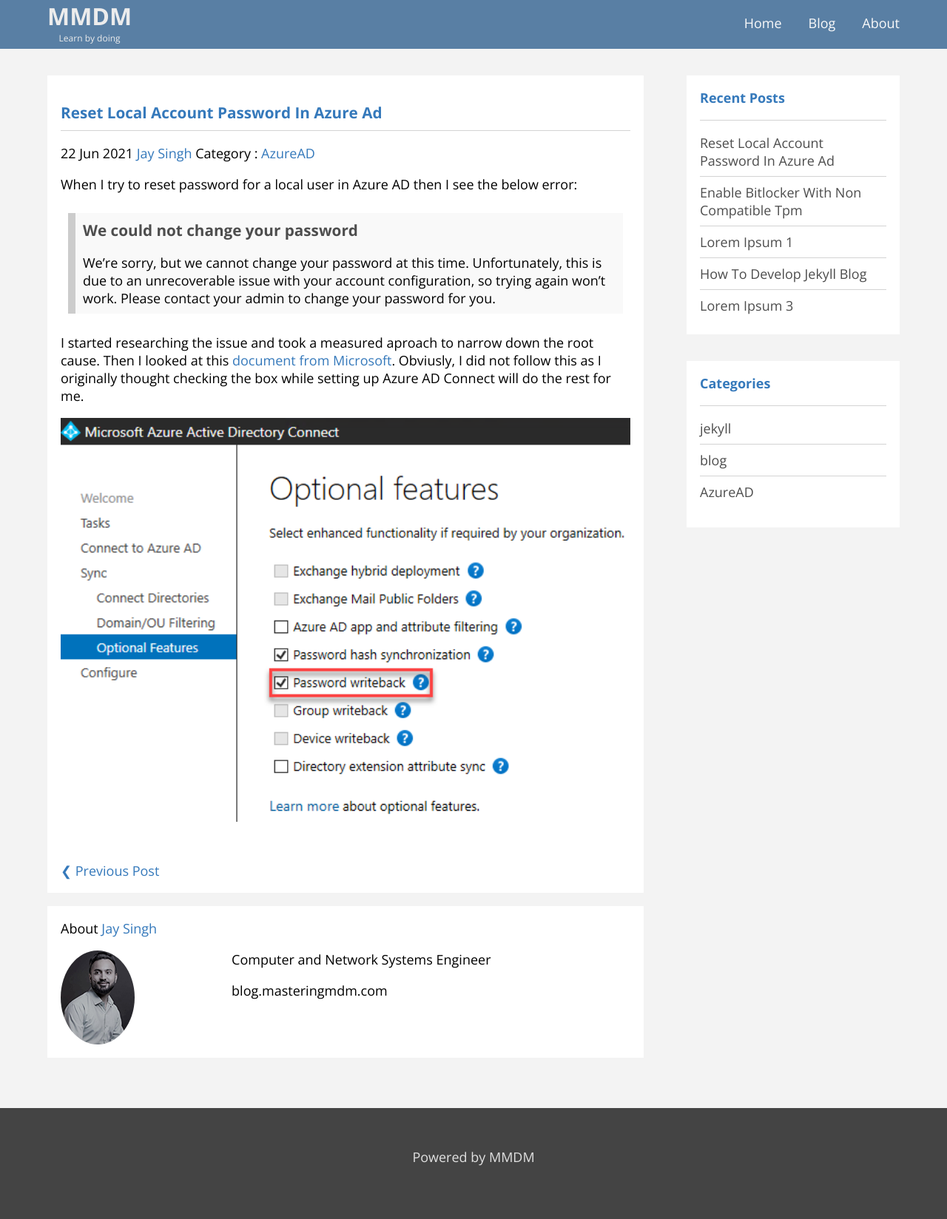
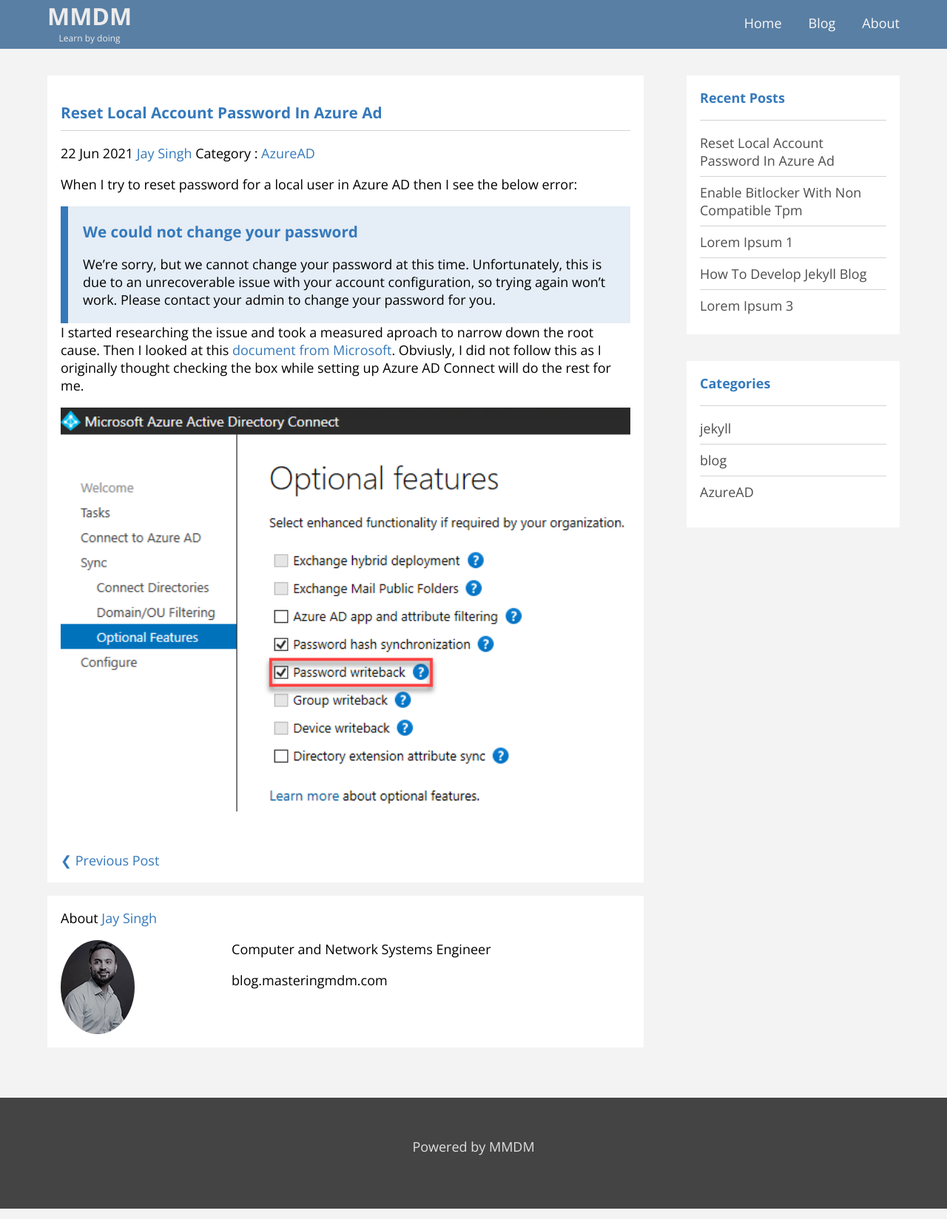
Before and after one commit to jays1ngh/jays1ngh.github.io, a Jekyll site: the page built from _posts/2021-06-22-reset-local-account-password-in-azure-ad.md, in a window 1280 px wide. Shown: the whole page at 74% size. Built offline with Jekyll 4.4.1, drawn with Linux system fonts in a browser that asks for light colours; comment, search, counter and statistics services are not loaded.

Commit message:
updated blockquote

```diff
--- a/_sass/main.scss
+++ b/_sass/main.scss
@@ -57,15 +57,14 @@
 }
 
 blockquote {
-  background: #f9f9f9;
-  border-left: 10px solid #ccc;
-  margin: 1.5em 10px;
-  padding: 0.5em 10px;
-  quotes: "\201C""\201D""\2018""\2019";
+  background: #3578bb21;
+  border-left: 10px solid #3579bb;
+  margin: 0;
+  padding: 20px;
 }
 
 blockquote:before {
-  color: #ccc;
+  color: #3579bb;
   // content: open-quote;
   font-size: 4em;
   line-height: 0.1em;
@@ -77,9 +76,9 @@
   display: inline;
 }
 
-blockquote h2,
 blockquote h3 {
   color: #4d4d4d;
+  font-size: 1.2rem;
 }
 
 .site-title {
```
